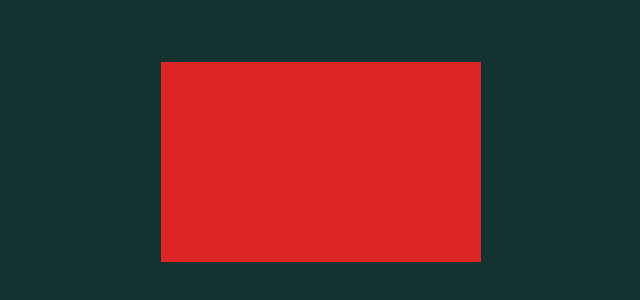
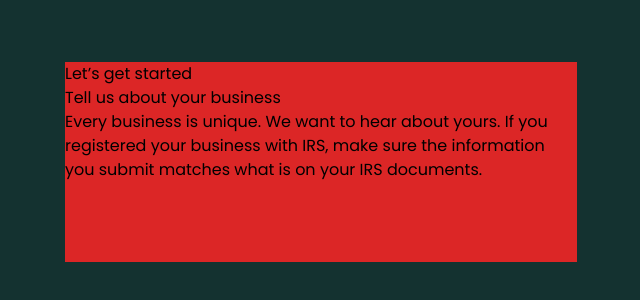
Before and after one commit to mohdyaserkt/hawkinvoice-clientSide, a Next.js app: page /getstarted in a window 1280 px wide. Shown: the part 238-538 px from the top of the page, without its empty margins (319-959 px from the left). Built offline with nearby package versions, Linux system fonts and the light colour scheme.

Commit message:
2 Aug 2023, 14:07

```diff
--- a/src/app/(organization)/getstarted/page.tsx
+++ b/src/app/(organization)/getstarted/page.tsx
@@ -6,7 +6,16 @@
     <div className='h-screen w-screen '>
       <nav></nav>
       <div className='flex h-full justify-center items-center'>
-        <div className='bg-red-600 w-1/4 h-[200px]'>
+        <div className='bg-red-600 w-2/5 h-[200px]'>
+          <div>Let’s get started</div>
+          <div>
+            <h1>Tell us about your business</h1>
+          </div>
+          <div>
+            <p>
+            Every business is unique. We want to hear about yours. If you registered your business with IRS, make sure the information you submit matches what is on your IRS documents.
+            </p>
+          </div>
 
         </div>
 
```
